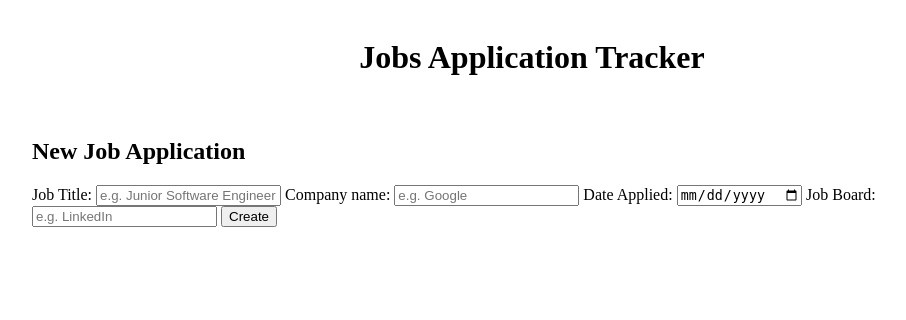
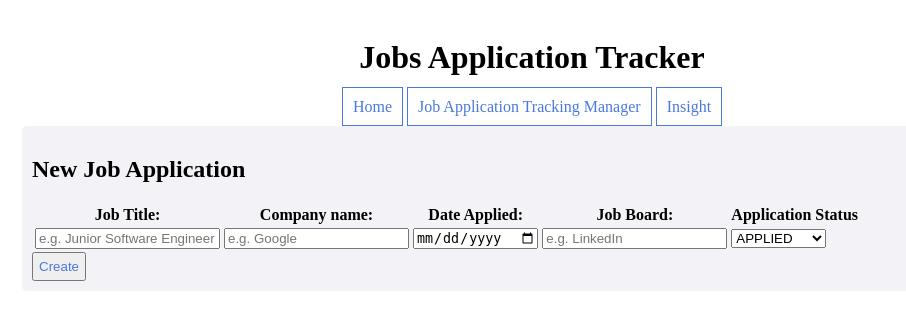
Before and after one commit to Jo53f/JobApplicationTracker, a Flask app: page /applications/new in a window 1280 px wide. Shown: the top 320 px of the page, without its empty margins (108-1014 px from the left). Run offline with Flask 3, Linux system fonts and the light colour scheme.

Commit message:
Updated UI, adding colours and animation. Update feature now consistently works, allowing for a change in date. Added feature to add and display the application status on the web page.

```diff
--- a/app.py
+++ b/app.py
@@ -3,6 +3,7 @@ from urllib import request
 from flask import Flask, render_template, request, url_for, redirect
 
 from ApplicationsManager import ApplicationsManager
+from Status import Status
 
 app = Flask(__name__)
 
@@ -20,9 +21,15 @@ def applications():
 @app.route('/applications/new', methods=['GET', 'POST'])
 def new_application():
     if request.method == "POST":
-        applicationsMan.add_entry(request.form['job_title'], request.form['date'], request.form['company'], request.form['job_board'])
+        applicationsMan.add_entry(
+            request.form['job_title'],
+            request.form['date'],
+            request.form['company'],
+            request.form['job_board'],
+            Status(int(request.form['application_status']))
+        )
         return redirect(url_for('applications'))
-    return render_template("new_application.html")
+    return render_template("new_application.html", status_list = Status)
 
 @app.post('/applications/delete')
 def delete_application():
@@ -45,5 +52,9 @@ def update_application():
         return redirect(url_for('applications'))
     return render_template("update_application.html", application = application)
 
+@app.route('/applications/insight', methods=['GET'])
+def insight():
+    return render_template("insight.html")
+
 if __name__ == '__main__':
     app.run()
--- a/db.py
+++ b/db.py
@@ -21,7 +21,7 @@ class Db:
     def add_entry(self, application: Application):
         self.cursor.execute(
             "INSERT INTO application (job_title, company, date, status, job_board) VALUES (%s, %s, %s, %s, %s)",
-            (application.get_job_title(), application.get_company(), application.get_date(), application.get_status(), application.get_job_board())
+            (application.get_job_title(), application.get_company(), application.get_date(), application.get_status().value, application.get_job_board())
         )
         self.db.commit()
 
--- a/mysql-init/init.sql
+++ b/mysql-init/init.sql
@@ -3,6 +3,6 @@ CREATE TABLE application (
     job_title VARCHAR(50),
     company VARCHAR(50),
     date DATE,
-    status VARCHAR(10),
+    status TINYINT,
     job_board VARCHAR(50)
 );
--- a/static/style.css
+++ b/static/style.css
@@ -8,19 +8,72 @@ main {
     padding: 10px;
     margin: 0 auto;
     max-width: 1000px;
+    background-color: #f3f3f7;
+    border-radius: 5px;
+
 }
 
 .applications_view {
     margin: 20px 0;
-    border: 1px solid black;
-    border-radius: 5px;
-    box-shadow: 0px 0px 10px black;
 }
 
 .job_application {
     padding: 15px;
     margin: 5px;
-    border-radius: 5px;
-    border: 1px solid black;
+    border-radius: 15px;
+    border: 1px solid #a1a4aa;
     box-shadow: 1px 1px 1px black;
+    display: flex;
+    flex-direction: column;
+    background: #ffffff;
+    transition: all 0.1s ease-in-out;
 }
+
+.job_application:hover {
+    transform: translateY(-1px);
+    box-shadow: 0 8px 20px #4a78dd;
+}
+
+.job_application p {
+    margin: 2px;
+    padding: 0;
+}
+
+.job_application form {
+    display: flex;
+    flex-direction: column;
+    margin: 5px;
+}
+
+button {
+    color: #4a78dd;
+    text-decoration: none;
+    font-weight: 500;
+    cursor: pointer;
+    padding: 5px;
+}
+
+button:hover {
+    color: white;
+    text-decoration: underline;
+    background-color: #4a78dd;
+}
+
+a {
+    padding: 10px;
+    border: 1px solid #4a78dd;
+    color: #4a78dd;
+    text-decoration: none;
+    font-weight: 500;
+}
+a:hover {
+    background-color: #4a78dd;
+    color: white;
+    text-decoration: underline;
+    /*transform: translateY(-7px);*/
+    box-shadow: 0 8px 20px #4a78dd;
+}
+
+.new_application {
+    display: block;
+}
--- a/templates/applications.html
+++ b/templates/applications.html
@@ -5,6 +5,9 @@
     <div class="applications_view">
         {% for application in applications_list %}
             <div class="job_application">
+                {% if application.get_status() %}
+                    <p>{{ application.get_status().name }}</p>
+                {% endif %}
                 <p>Job Title: {{ application.get_job_title() }}</p>
                 {% if application.get_company() %}
                     <p>Company: {{ application.get_company() }}</p>
--- a/templates/index.html
+++ b/templates/index.html
@@ -8,6 +8,11 @@
 <body>
 <header>
     <h1>Jobs Application Tracker</h1>
+    <nav>
+        <a href="{{ url_for('main_menu') }}">Home</a>
+        <a href="{{ url_for('applications') }}">Job Application Tracking Manager</a>
+        <a href="{{ url_for('insight') }}">Insight</a>
+    </nav>
 </header>
 <main>
     {% block content %}
--- a/templates/new_application.html
+++ b/templates/new_application.html
@@ -3,17 +3,25 @@
 	<h2>New Job Application</h2>
     <div class="new_application">
         <form method="POST">
-            <label>Job Title:</label>
-            <input type="text" name="job_title" placeholder="e.g. Junior Software Engineer" required>
-
-            <label>Company name:</label>
-            <input type="text" name="company" placeholder="e.g. Google">
-
-            <label>Date Applied:</label>
-            <input type="date" name="date">
-
-            <label>Job Board:</label>
-            <input type="text" name="job_board" placeholder="e.g. LinkedIn">
+            <table>
+                <tr>
+                    <th><label for="job_title">Job Title:</label></th>
+                    <th><label>Company name:</label></th>
+                    <th><label>Date Applied:</label></th>
+                    <th><label>Job Board:</label></th>
+                    <th>Application Status</th>
+                </tr>
+                <tr>
+                    <td><input type="text" name="job_title" placeholder="e.g. Junior Software Engineer" required></td>
+                    <td><input type="text" name="company" placeholder="e.g. Google"></td>
+                    <td><input type="date" name="date"></td>
+                    <td><input type="text" name="job_board" placeholder="e.g. LinkedIn"></td>
+                    <td><select name="application_status">
+                        {% for status in status_list %}
+                            <option value="{{ status.value }}">{{ status.name }}</option>
+                        {% endfor %}
+                    </select></td>
+            </table>
 
             <button type="submit">Create</button>
         </form>
```
Also changed, not shown: Application.py (+11 -16 lines), ApplicationsManager.py (+47 -4 lines), Status.py (added, +10 -0 lines), templates/insight.html (added, +15 -0 lines), templates/update_application.html (+15 -13 lines).
